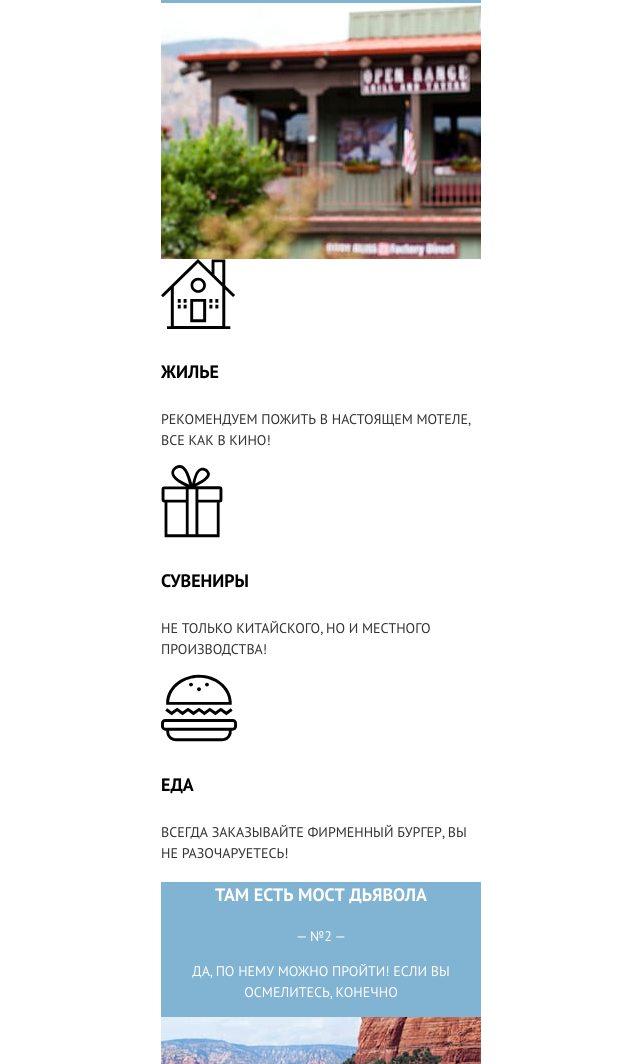
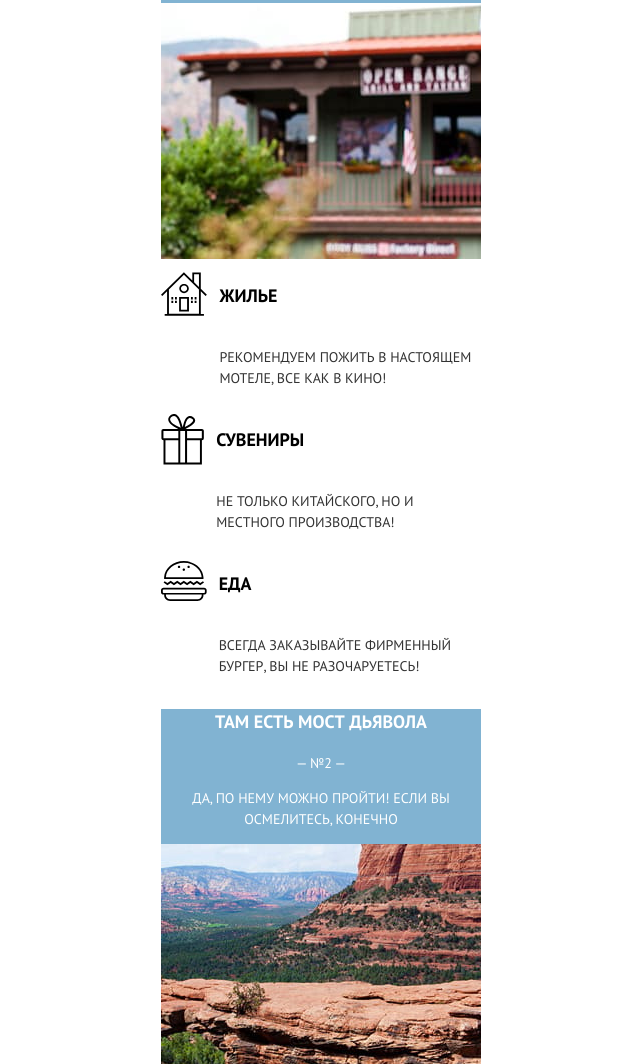
Before and after one commit to AndrewP-GH/sedona, a website: page index.html in a window 1280 px wide. Shown: the part 864-1928 px from the top of the page, without its empty margins (319-959 px from the left). Drawn offline with Linux system fonts and the light colour scheme.

Commit message:
Align subreason content

```diff
--- a/index.html
+++ b/index.html
@@ -163,10 +163,12 @@
                 <path fill-rule="evenodd" clip-rule="evenodd"
                   d="m72.017 38.093 2.083-2.03-9.82-9.569V.398H50.59v12.758L37 .011 0 36.16l2.083 2.03 7.737-7.54v36.536H5.952v2.803h63.387v-2.803h-5.06V30.554l7.738 7.539ZM53.467 3.297h7.837v20.395l-7.837-7.636V3.297Zm7.837 63.792H12.796V27.751L37 4.07l24.304 23.68v39.338Z" />
               </svg>
+              <div class="main-section-subreason-content">
                 <h4 class="main-section-subreason-header h-text-m">Жилье</h4>
                 <p class="main-section-subreason-text">
                   Рекомендуем пожить в настоящем мотеле, все как в кино!
                 </p>
+              </div>
             </li>
             <li class="main-section-subreason">
               <svg class="main-section-subreason-icon" width="62" height="73" viewBox="0 0 62 73"
@@ -174,12 +176,14 @@
                 <path
                   d="M58.698 21.291H35.15c13.125-6.544 14.187-10.682 13.704-12.992-1.062-3.753-5.404-6.64-9.458-5.1-5.308 2.02-6.755 9.912-8.203 15.59-1.834-5.774-3.57-13.088-7.72-16.841C22.314.888 20.576-.17 17.97.023c-3.86.385-9.36 5.1-7.045 10.393 2.124 5.1 9.169 8.373 13.898 10.971H3.302A2.694 2.694 0 0 0 .6 24.082V34.86c0 1.54 1.255 2.695 2.702 2.695h.29V72.2h55.01V37.555h.096A2.694 2.694 0 0 0 61.4 34.86V24.082c0-1.54-1.255-2.791-2.702-2.791ZM40.94 5.605c2.027-.29 4.73 1.25 5.019 3.08.386 2.598-3.185 5.003-4.826 6.062-2.412 1.636-4.729 2.502-6.948 3.85.772-3.561 2.413-12.415 6.755-12.992Zm-21.81 9.43c-2.124-1.443-6.177-4.234-6.08-7.41.096-3.464 5.5-6.255 8.396-3.656C25.113 7.143 26.85 14.554 28.2 19.75c-3.088-1.54-5.983-2.694-9.071-4.715Zm5.694 54.278H6.39V37.555h18.433v31.758Zm0-34.645H3.495v-10.49h21.329v10.49Zm9.65 34.645h-6.852V24.178h6.852v45.135Zm21.232 0H37.37V37.555h18.433v31.758h-.097Zm2.799-34.645H37.37v-10.49h21.135v10.49Z" />
               </svg>
+              <div class="main-section-subreason-content">
                 <h4 class="main-section-subreason-header h-text-m">Сувениры</h4>
                 <p class="main-section-subreason-text">
                   Не только китайского, но и местного производства!
                 </p>
+              </div>
             </li>
-            <li class="smain-section-ubreason">
+            <li class="main-section-subreason">
               <svg class="main-section-subreason-icon" width="76" height="68" viewBox="0 0 76 68"
                 xmlns="http://www.w3.org/2000/svg">
                 <path
@@ -187,11 +191,12 @@
                 <path
                   d="M38 17.206c1.102 0 1.995-.862 1.995-1.925 0-1.063-.893-1.925-1.995-1.925s-1.995.862-1.995 1.925c0 1.063.893 1.925 1.995 1.925Zm-7.979-4.716c1.102 0 1.995-.862 1.995-1.925 0-1.063-.893-1.925-1.995-1.925s-1.995.862-1.995 1.925c0 1.063.893 1.924 1.995 1.924Zm15.958 0c1.102 0 1.995-.862 1.995-1.925 0-1.063-.893-1.925-1.995-1.925s-1.995.862-1.995 1.925c0 1.063.893 1.924 1.995 1.924Z" />
               </svg>
-
+              <div class="main-section-subreason-content">
                 <h4 class="main-section-subreason-header h-text-m">Еда</h4>
                 <p class="main-section-subreason-text">
                   Всегда заказывайте фирменный бургер, вы не разочаруетесь!
                 </p>
+              </div>
             </li>
           </ul>
         </li>
--- a/styles/blocks/main-section-subreasons.css
+++ b/styles/blocks/main-section-subreasons.css
@@ -3,6 +3,17 @@
   background-color: #ffffff;
 }
 
+.main-section-subreason {
+  display: flex;
+  gap: 12px;
+}
+
+.main-section-subreason-content {
+  display: flex;
+  flex-direction: column;
+  align-items: flex-start;
+}
+
 .main-section-subreason-header {
   color: #000000;
 }
```
Lines whose indentation alone changed are shown as unchanged.
